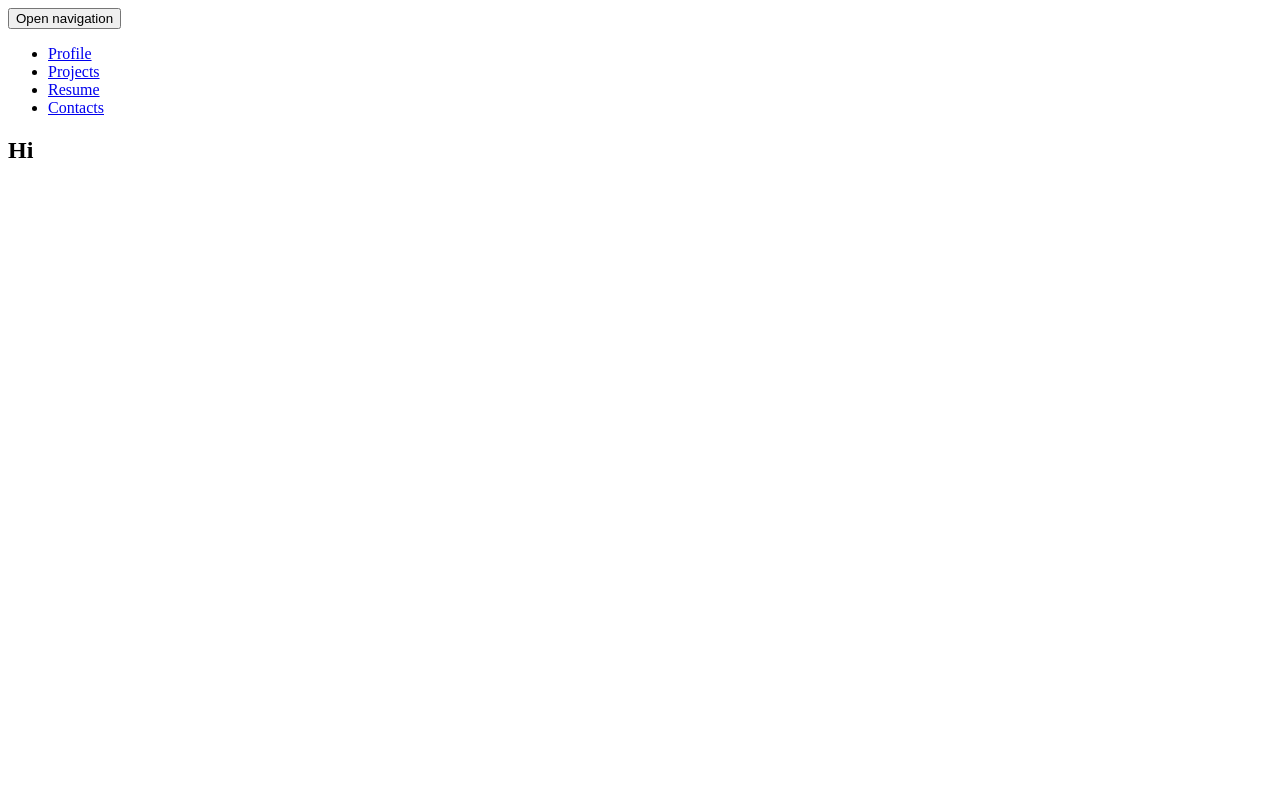
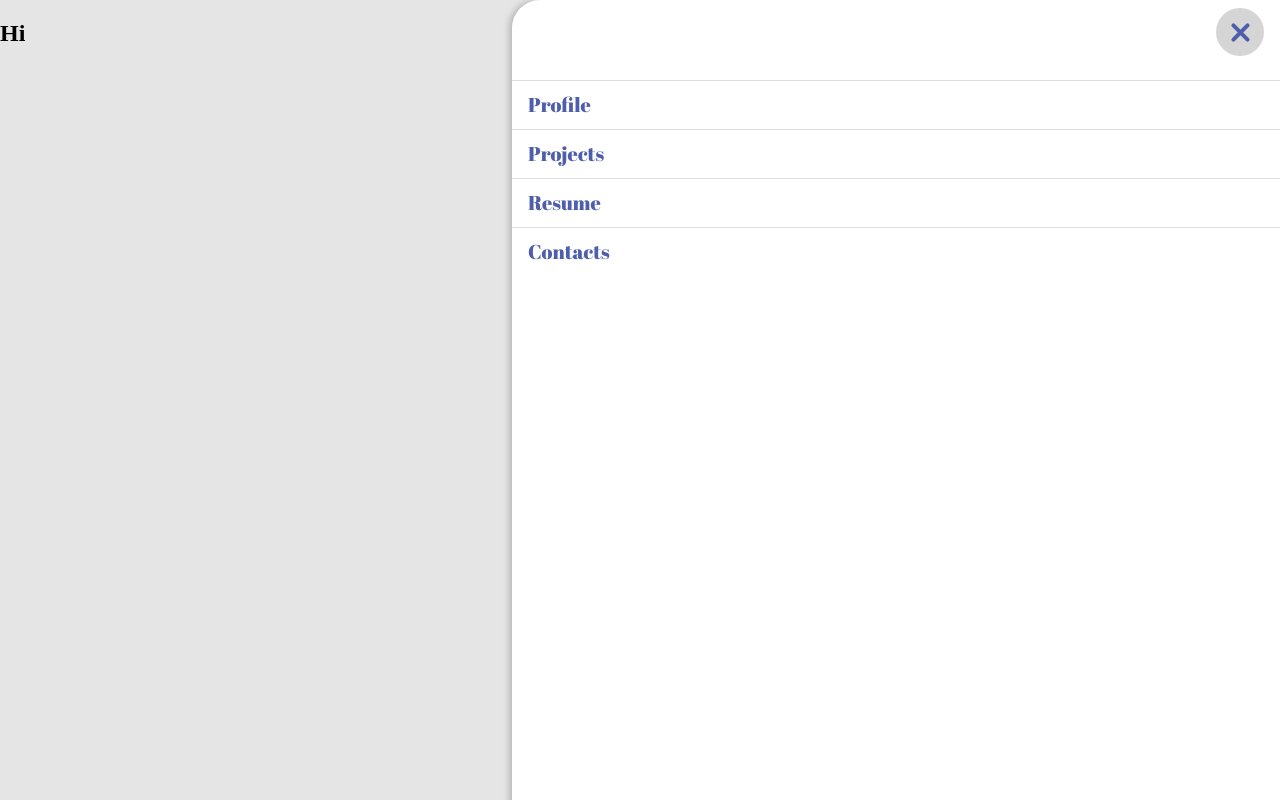
Before and after one commit to emiliecl/emiliecl.github.io, a plain HTML site: page index.html in a window 1280 px wide. Shown: the top 800 px of the page. Drawn offline with Linux system fonts and the light colour scheme.

Commit message:
Added navigation

```diff
--- /dev/null
+++ b/css/nav-icon.css
@@ -0,0 +1,135 @@
+#navigation {
+    position: fixed;
+
+    right: 0;
+    top: 0;
+
+    width: 100%;
+    height: 100%;
+
+    opacity: 0;
+    display: none;
+
+    background: rgba(0, 0, 0, 0.1);
+    transition: opacity 2s ease-in-out;
+}
+
+#navigation > div {
+    position: fixed;
+    right: 0;
+    top: 0;
+    width: 60%;
+    background: #ffffff;
+    height: 100%;
+    border-radius: 28px 0 0 28px;
+    padding-top: 64px;
+
+    box-shadow: -3px 0 6px 0 rgba(0, 0, 0, 0.2);
+}
+
+#navigation ul {
+    padding: 0;
+}
+
+#navigation li {
+    list-style: none;
+    height: 48px;
+    padding-left: 16px;
+    line-height: 48px;
+    border-top: 1px solid #E2DDDD;
+}
+
+#navigation li a {
+    font-family: "Abril Fatface", cursive;
+    font-size: 20px;
+    color: #4E5EAC;
+    text-decoration: none;
+}
+
+#navigation.open {
+    opacity: 1;
+    display: block;
+}
+
+#nav-icon-button {
+    z-index: 4;
+
+    position: fixed;
+    top: 8px;
+    right: 16px;
+
+    width: 48px;
+    height: 48px;
+
+    display: flex;
+    justify-content: center;
+    align-items: center;
+
+    background: rgba(179, 179, 179, 0.55);
+    border-radius: 50%;
+
+    cursor: pointer;
+}
+
+#nav-icon {
+    width: 24px;
+    height: 24px;
+    position: relative;
+    transform: rotate(0deg);
+    -webkit-transition: .5s ease-in-out;
+    -moz-transition: .5s ease-in-out;
+    -o-transition: .5s ease-in-out;
+    transition: .5s ease-in-out;
+    cursor: pointer;
+}
+
+#nav-icon span {
+    display: block;
+    position: absolute;
+    height: 4px;
+    width: 100%;
+    background: #4E5EAC;
+    border-radius: 2px;
+    opacity: 1;
+    left: 0;
+    transform: rotate(0deg);
+    -webkit-transition: .25s ease-in-out;
+    -moz-transition: .25s ease-in-out;
+    -o-transition: .25s ease-in-out;
+    transition: .25s ease-in-out;
+}
+
+#nav-icon span:nth-child(1) {
+    top: 2px;
+    -webkit-transform-origin: left center;
+    transform-origin: left center;
+}
+
+#nav-icon span:nth-child(2) {
+    top: calc(50% - 2px);
+    -webkit-transform-origin: left center;
+    transform-origin: left center;
+}
+
+#nav-icon span:nth-child(3) {
+    top: calc(100% - 6px);
+    -webkit-transform-origin: left center;
+    transform-origin: left center;
+}
+
+#nav-icon.open span:nth-child(1) {
+    transform: rotate(45deg);
+    left: 4px;
+    top: 2px;
+}
+
+#nav-icon.open span:nth-child(2) {
+    width: 0;
+    opacity: 0;
+}
+
+#nav-icon.open span:nth-child(3) {
+    transform: rotate(-45deg);
+    top: calc(100% - 5px);
+    left: 4px;
+}
--- a/css/style.css
+++ b/css/style.css
@@ -1,3 +1,11 @@
+@import "nav-icon.css";
+@import url('https://fonts.googleapis.com/css2?family=Abril+Fatface&display=swap');
+
+html, body {
+    margin: 0;
+    padding: 0;
+}
+
 section {
     width: 100vw;
     height: 100vh;
--- a/index.html
+++ b/index.html
@@ -26,16 +26,24 @@
 <!-- Add your site or application content here -->
 
 <header>
-    <button>Open navigation</button>
+    <div id="nav-icon-button" onclick="toggleNavigation()">
+        <div class="open" id="nav-icon">
+            <span></span>
+            <span></span>
+            <span></span>
+        </div>
+    </div>
 </header>
 
-<nav id="navigation">
-    <ul>
-        <li><a href="#profile">Profile</a></li>
-        <li><a href="#projects">Projects</a></li>
-        <li><a href="#resume">Resume</a></li>
-        <li><a href="#contacts">Contacts</a></li>
-    </ul>
+<nav class="open" id="navigation">
+    <div>
+        <ul>
+            <li><a href="#profile" onclick="toggleNavigation()">Profile</a></li>
+            <li><a href="#projects" onclick="toggleNavigation()">Projects</a></li>
+            <li><a href="#resume" onclick="toggleNavigation()">Resume</a></li>
+            <li><a href="#contacts" onclick="toggleNavigation()">Contacts</a></li>
+        </ul>
+    </div>
 </nav>
 
 <main>
--- a/js/app.js
+++ b/js/app.js
@@ -0,0 +1,11 @@
+function toggleNavigation() {
+    const navIcon = document.getElementById('nav-icon');
+    if (navIcon) {
+        navIcon.classList.toggle('open')
+    }
+
+    const navigation = document.getElementById('navigation')
+    if (navigation) {
+        navigation.classList.toggle('open')
+    }
+}
```
